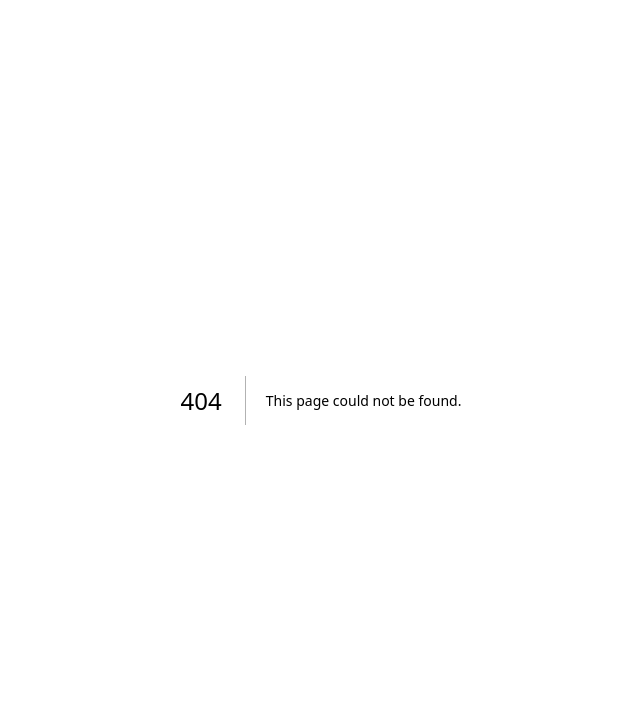
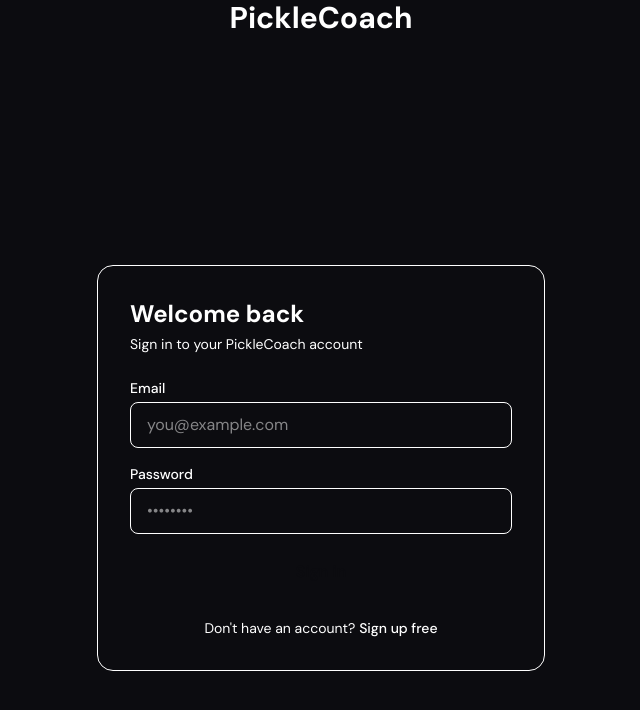
Before and after one commit to RonchiTech/picklecoach, a Next.js app in the folder apps/web/: page /login in a window 1280 px wide. Before the commit this address had no page. Shown: the top 710 px of the page, without its empty margins (319-959 px from the left). Built offline with nearby package versions, Linux system fonts and the light colour scheme; no server answers.

Commit message:
feat: add login page and LoginForm component

```diff
--- /dev/null
+++ b/apps/web/src/app/(auth)/login/page.tsx
@@ -0,0 +1,22 @@
+import Link from 'next/link'
+import { LoginForm } from '@/components/auth/LoginForm'
+
+export default function LoginPage() {
+  return (
+    <div className="flex min-h-screen items-center justify-center bg-base">
+      <div className="w-full max-w-md rounded-2xl border border-border bg-surface p-8">
+        <div className="mb-6">
+          <h1 className="text-2xl font-bold text-text-primary">Welcome back</h1>
+          <p className="mt-1 text-sm text-text-secondary">Sign in to your PickleCoach account</p>
+        </div>
+        <LoginForm />
+        <p className="mt-6 text-center text-sm text-text-secondary">
+          Don&apos;t have an account?{' '}
+          <Link href="/register" className="font-medium text-accent hover:underline">
+            Sign up free
+          </Link>
+        </p>
+      </div>
+    </div>
+  )
+}
--- /dev/null
+++ b/apps/web/src/components/auth/LoginForm.tsx
@@ -0,0 +1,70 @@
+'use client'
+
+import { useState } from 'react'
+import { useRouter } from 'next/navigation'
+import { apiFetch } from '@/lib/api'
+
+export function LoginForm() {
+  const router = useRouter()
+  const [error, setError] = useState<string | null>(null)
+  const [loading, setLoading] = useState(false)
+
+  async function handleSubmit(e: React.FormEvent<HTMLFormElement>) {
+    e.preventDefault()
+    setError(null)
+    setLoading(true)
+
+    const form = e.currentTarget
+    const email = (form.elements.namedItem('email') as HTMLInputElement).value
+    const password = (form.elements.namedItem('password') as HTMLInputElement).value
+
+    try {
+      await apiFetch('/api/v1/auth/login', { method: 'POST', body: { email, password } })
+      router.push('/dashboard')
+      router.refresh()
+    } catch (err) {
+      setError(err instanceof Error ? err.message : 'Login failed')
+    } finally {
+      setLoading(false)
+    }
+  }
+
+  return (
+    <form onSubmit={handleSubmit} className="flex flex-col gap-4">
+      <div className="flex flex-col gap-1">
+        <label htmlFor="email" className="text-sm font-medium text-text-secondary">
+          Email
+        </label>
+        <input
+          id="email"
+          name="email"
+          type="email"
+          required
+          placeholder="you@example.com"
+          className="rounded-lg border border-border bg-surface px-4 py-2.5 text-text-primary placeholder:text-muted focus:border-accent focus:outline-none"
+        />
+      </div>
+      <div className="flex flex-col gap-1">
+        <label htmlFor="password" className="text-sm font-medium text-text-secondary">
+          Password
+        </label>
+        <input
+          id="password"
+          name="password"
+          type="password"
+          required
+          placeholder="••••••••"
+          className="rounded-lg border border-border bg-surface px-4 py-2.5 text-text-primary placeholder:text-muted focus:border-accent focus:outline-none"
+        />
+      </div>
+      {error && <p className="text-sm text-error">{error}</p>}
+      <button
+        type="submit"
+        disabled={loading}
+        className="rounded-lg bg-accent py-2.5 font-semibold text-[#0C0C10] transition-opacity hover:opacity-90 disabled:opacity-50"
+      >
+        {loading ? 'Signing in…' : 'Sign in'}
+      </button>
+    </form>
+  )
+}
```
